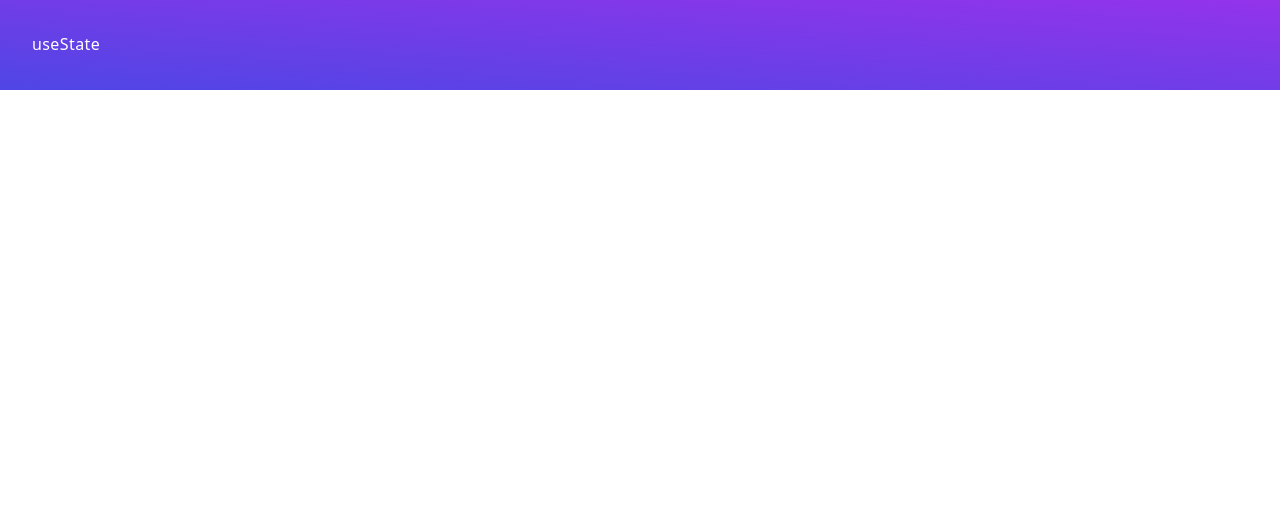
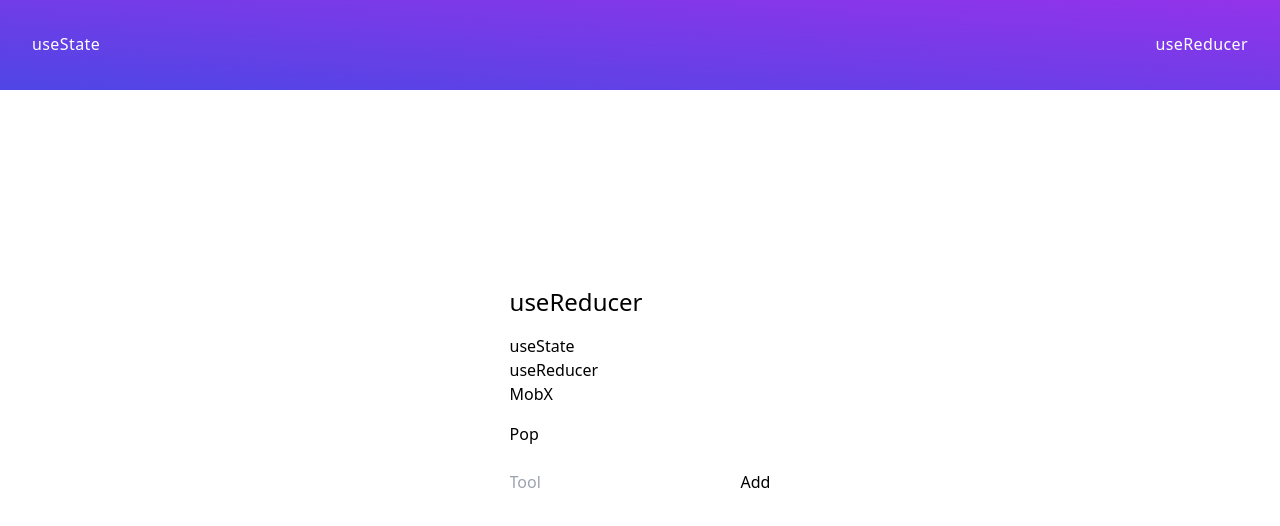
Before and after one commit to lukeajtodd/react-study, a React (Create React App) app in the folder state-management-tools/: page /use-reducer in a window 1280 px wide. Before the commit this address had no page. Shown: the top 526 px of the page. Built offline with nearby package versions, Linux system fonts and the light colour scheme.

Commit message:
use reducer section added

```diff
--- a/state-management-tools/src/App.tsx
+++ b/state-management-tools/src/App.tsx
@@ -2,6 +2,7 @@ import React from 'react'
 import { BrowserRouter as Router, Routes, Route, Link } from 'react-router-dom'
 
 import UseState from './pages/UseState'
+import UseReducer from './pages/UseReducer'
 
 const App = () => {
   return (
@@ -14,11 +15,15 @@ const App = () => {
                 <li className="text-md text-white tracking-wide cursor-pointer hover:border-white hover:border-b-2 border-b-2 border-transparent transition duration-300">
                   <Link to="/">useState</Link>
                 </li>
+                <li className="text-md text-white tracking-wide cursor-pointer hover:border-white hover:border-b-2 border-b-2 border-transparent transition duration-300">
+                  <Link to="/use-reducer">useReducer</Link>
+                </li>
               </ul>
             </div>
           </nav>
           <Routes>
             <Route path="/" element={<UseState />} />
+            <Route path="/use-reducer" element={<UseReducer />} />
           </Routes>
         </div>
       </Router>
--- /dev/null
+++ b/state-management-tools/src/pages/UseReducer.tsx
@@ -0,0 +1,80 @@
+import React, { useState, useReducer, Reducer } from 'react'
+
+type State = string[]
+enum ActionKind {
+  Add = 'ADD',
+  Pop = 'POP',
+}
+type Action = {
+  type: ActionKind
+  payload: string
+}
+
+const toolReducer: Reducer<State, Action> = (tools: string[], action) => {
+  const { payload: tool, type } = action
+
+  switch (type) {
+    case ActionKind.Add:
+      if (!tool) return tools
+
+      return [...tools, tool]
+    case ActionKind.Pop:
+      if (tools.length == 0) return []
+
+      const clone = [...tools]
+      clone.pop()
+      return clone
+    default:
+      return tools
+  }
+}
+
+const UseReducer = () => {
+  const [newTool, setNewTool] = useState('')
+  const [tools, interactTools] = useReducer(toolReducer, [
+    'useState',
+    'useReducer',
+    'MobX',
+  ])
+
+  const addTool = () => {
+    interactTools({ payload: newTool, type: ActionKind.Add })
+    setNewTool('')
+  }
+
+  const popTool = () => {
+    interactTools({ payload: '', type: ActionKind.Pop })
+  }
+
+  return (
+    <div
+      style={{ height: '600px' }}
+      className="flex justify-center items-center"
+    >
+      <div>
+        <h1 className="text-2xl mb-4">useReducer</h1>
+        <ul>
+          {tools.map((tool) => (
+            <li>{tool}</li>
+          ))}
+        </ul>
+        <button className="mt-4" onClick={popTool}>
+          Pop
+        </button>
+        <div className="mt-2">
+          <input
+            type="text"
+            placeholder="Tool"
+            value={newTool}
+            onChange={(e) => setNewTool(e.target.value)}
+          />
+          <button className="mt-4" onClick={addTool}>
+            Add
+          </button>
+        </div>
+      </div>
+    </div>
+  )
+}
+
+export default UseReducer
```
